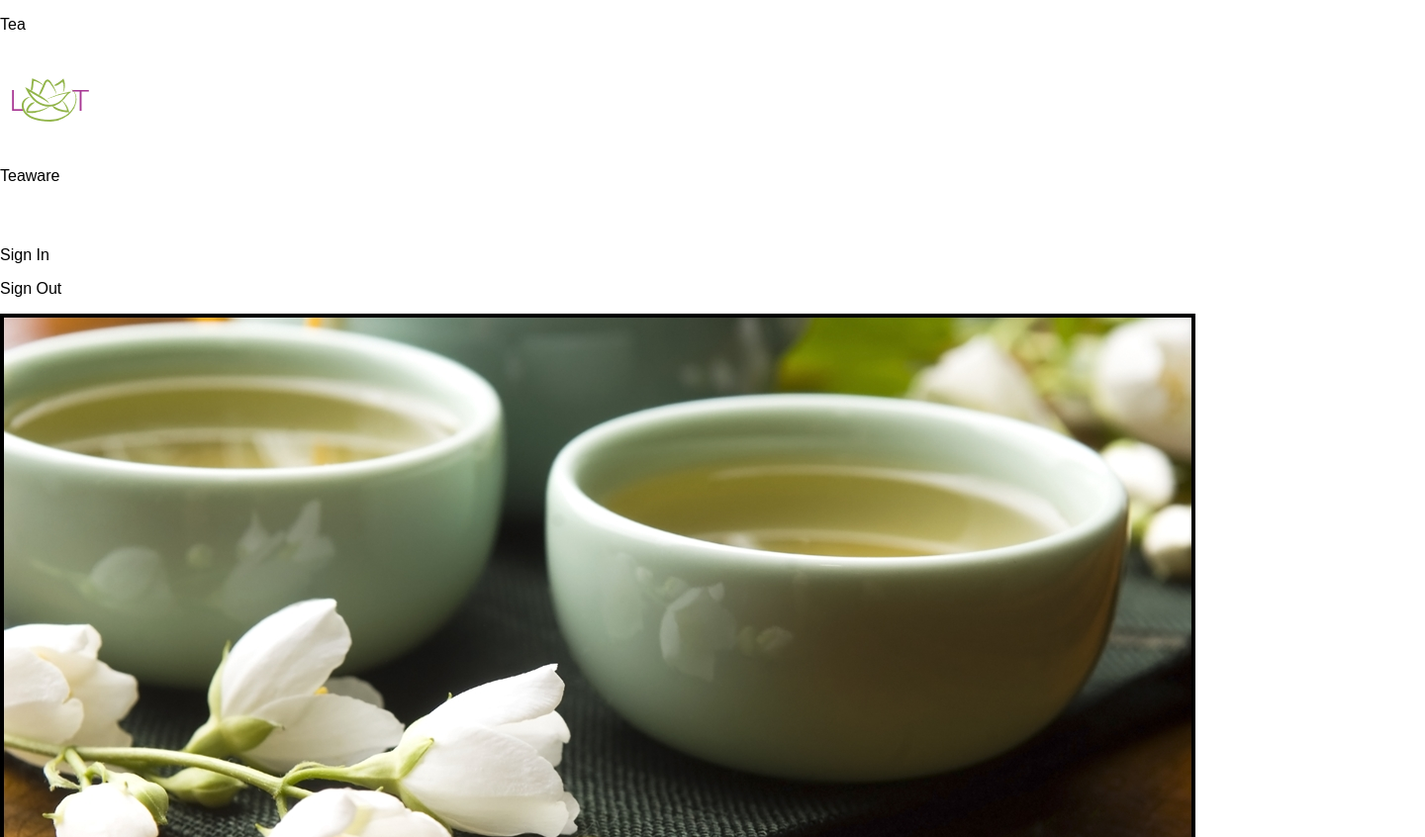
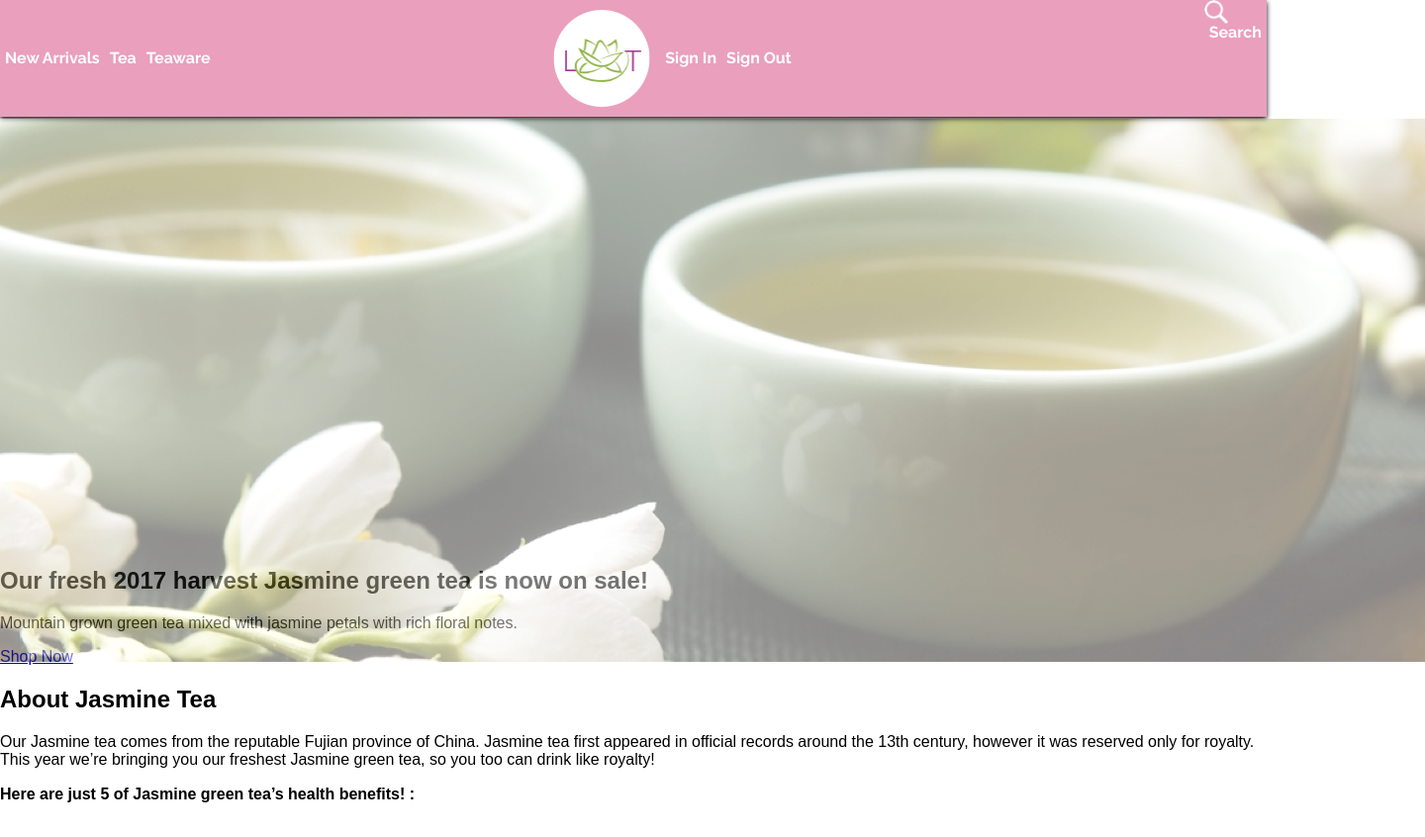
Before and after one commit to mrkashewz/Lotus-Teas, a plain HTML site: page index.html in a window 1280 px wide. Shown: the top 846 px of the page at 99% size, 1440 px wide, since content can reach past the window. Drawn offline with Linux system fonts and the light colour scheme.

Commit message:
second commit

```diff
--- a/css/style.css
+++ b/css/style.css
@@ -3,3 +3,110 @@
     font-family: Market Deco;
     src: url(/fonts/Market_Deco.ttf);
 }
+
+/* Nav bar */
+
+#nav {
+  height: 118px;
+  width: 100%;
+  background-color: #EA9FBC;
+  position: fixed;
+  box-shadow: 0px 2px 5px 0px black;
+  -moz-box-shadow:    0px 2px 5px 0px black;
+  -webkit-box-shadow: 0px 2px 5px 0px black;
+  color: white;
+  font-family: Raleway;
+  font-weight: 800;
+}
+
+.nav-box {
+  display: flex;
+  flex-direction: row;
+  height: 118px;
+  width: 100%;
+  flex:1;
+}
+
+.nav-box li {
+  text-align: left;
+  margin: auto 0;
+  list-style: none;
+  padding: 0 5px;
+}
+
+.nav-box a {
+  text-decoration: none;
+  color: white;
+}
+
+.nav-box a:hover {
+  color: #555;
+}
+
+.nav-title {
+  display: flex;
+  flex-direction: row;
+  width: 100%;
+}
+
+.nav-sign {
+  display: flex;
+  flex-direction: row;
+  width: 100%;
+}
+
+.search {
+  float:left;
+  width: 24px;
+  height: 24px;
+}
+
+
+.logo {
+  margin: 0 auto;
+  height: 98px;
+  width: 98px;
+  margin-top: 10px;
+  margin-right: 10px;
+  margin-left: 10px;
+}
+
+.hideres {
+  display: none;
+}
+
+.hidesearch {
+  display: none;
+  cursor: text;
+  float: right;
+}
+
+.hidesearch a:hover {
+  color: white;
+}
+
+@media (min-width: 401px) {
+  .hideres {
+    display: inline-block;
+  }
+}
+
+@media (min-width: 768px) {
+ .hidesearch {
+  display: inline-block;
+ }
+}
+
+
+/* IMAGES */
+
+body > section.hero > img {
+  opacity: 0.69;
+  position: relative;
+  top: 120px;
+}
+
+/* HERO */
+.hero {
+  position: relative;
+}
--- a/index.html
+++ b/index.html
@@ -19,35 +19,39 @@
 
 <!-- Navigation -->
 <nav id="nav">
-  <div class="nav-title">
-  <p> Tea </p>
-  <img src="images/logo.png" />
-  <p> Teaware </p>
-  <img src="images/search.png" />
+  <nav class="nav-box">
+    <div class="nav-title">
+    <li><a href="#" class="hideres"> New Arrivals </a></li>
+    <li><a href="#"> Tea </a></li>
+    <li><a href="#">Teaware </a></li>
+    </div>
+   <img src="images/logo.png" class="logo" />
+  <div class="nav-sign">
+    <li><a href="#"> Sign In </a></li>
+    <li><a href="#"> Sign Out </a></li>
   </div>
-
-  <div class="nav-sign">
-    <p> Sign In </p>
-    <p> Sign Out </p>
-  </div>
+  <div class="searchbar">
+    <img src="images/search.png" class="search" />
+    <li><a href="#" class="hidesearch"> Search </a></li>
+    </div>
+  </nav>
 </nav>
 
 <!-- Hero -->
 <section class="hero">
-  <img src="images/heroimg.jpg" />
+  <img src="images/heroimg.png" class="heroimg" />
   <div class="herobox">
     <h2> Our fresh 2017 harvest Jasmine green tea is now on sale! </h2>
     <p> Mountain grown green tea mixed with jasmine petals with rich floral notes. </p>
-  </section>
-
   <a href="#" class="btn-hero"> Shop Now </a>
   </div>
+</section>
 
 <!-- About Jasmine Tea -->
 <section class="about">
 <h2> About Jasmine Tea </h2>
 <p> Our Jasmine tea comes from the reputable Fujian province of China. Jasmine tea first appeared in official records around the 13th century, however it was reserved only for royalty. This year we’re bringing you our freshest Jasmine green tea, so you too can drink like royalty! </p>
-<strong> Here are just 10 of Jasmine green tea’s health benefits! : </strong>
+<strong> Here are just 5 of Jasmine green tea’s health benefits! : </strong>
 
 <div class="aboutrows">
   <div><img src="images/icons/antioxidants.png" class="icons1"/><p> High Antioxidant Properties </p></div>
@@ -83,13 +87,13 @@
 </section>
 
 <!-- Footer -->
-<section class="footer">
+<footer class="footer">
   <div class="footer-center">
       <img src="images/logo.png" />
       <p> Copyright © Lotus Teas. All Rights Reserved. </p>
   </div>
 
-</section>
+</footer>
 
 
 </body>
```
Also changed, not shown: images/heroimg.png (added).
